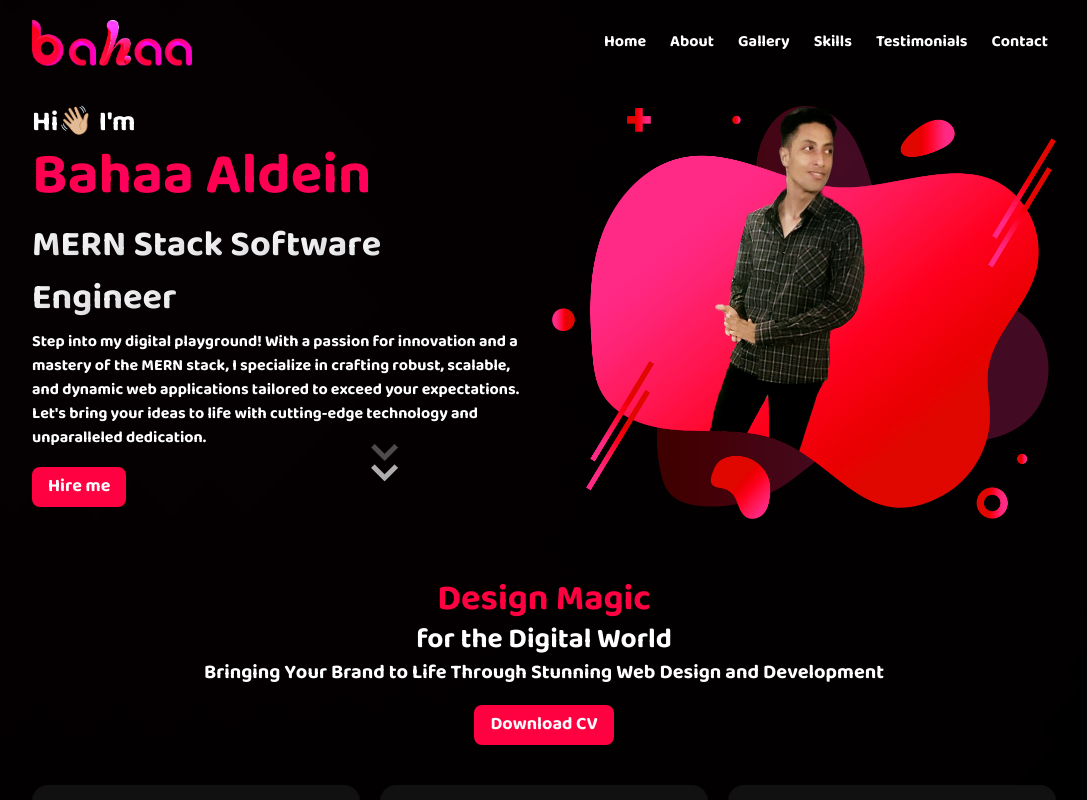
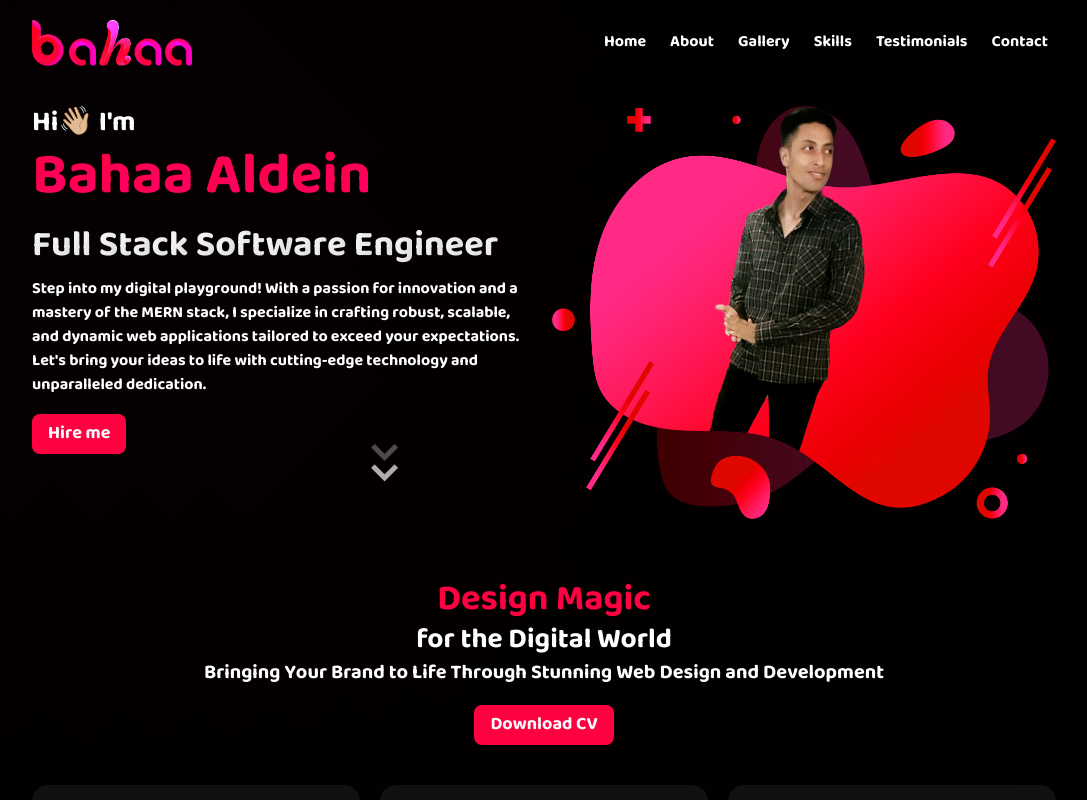
Before and after one commit to BahaaAldein10/BahaaAldein, a Next.js app: page / in a window 1280 px wide. Shown: the top 800 px of the page, without its empty margins (96-1183 px from the left). Built offline with nearby package versions, Linux system fonts and the light colour scheme; no server answers; grey boxes are pictures that could not be loaded.

Commit message:
first commit

```diff
--- a/src/components/shared/Hero.tsx
+++ b/src/components/shared/Hero.tsx
@@ -47,7 +47,7 @@ function Hero() {
                 className="text-1 text-transparent bg-clip-text bg-gradient-to-br from-primary to-secondary inline-block"
               />
               <TitleAnimation
-                text="MERN Stack Software Engineer"
+                text="Full Stack Software Engineer"
                 className="text-3 text-transparent bg-clip-text bg-gradient-to-br from-white to-zinc-300 inline-block"
               />
             </motion.h2>
```
